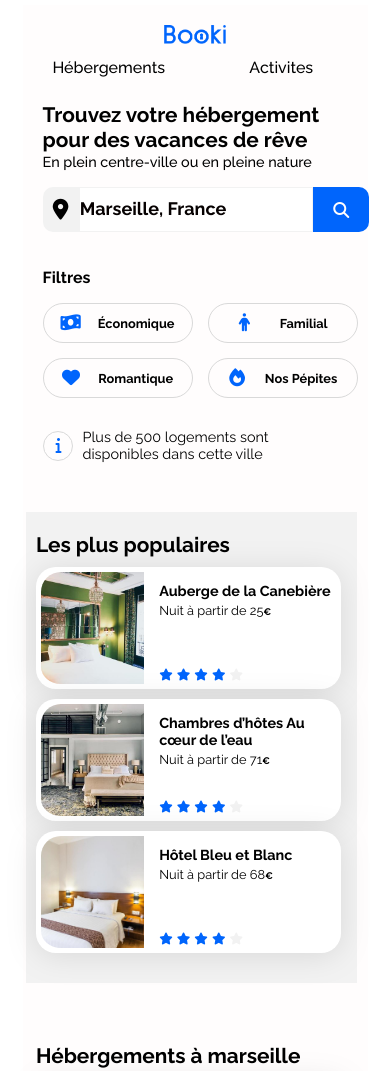
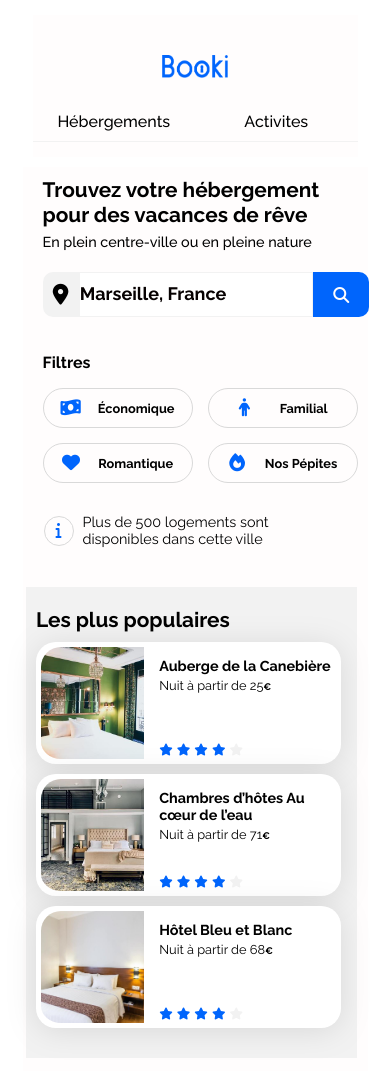
Before and after one commit to Akzaatz/Booki, a plain HTML site: page projet3-booki/index.html in a window 390 px wide. Shown: the top 1071 px of the page. Drawn offline with Linux system fonts and the light colour scheme.

Commit message:
9ème sauvegarde projet booki

```diff
--- a/projet3-booki/css/style.css
+++ b/projet3-booki/css/style.css
@@ -43,18 +43,26 @@ nav,
 nav {
   max-width: 1440px;
   min-height: 79px;
-  margin: 0 auto;
-  display: flex;
-  align-items: baseline;
-  justify-content: space-between;
+  display: grid;
+  grid-template-columns: 1fr 1fr;
+  grid-template-rows: 1fr 1fr;
+  grid-template-areas:
+    "vid men"
+    "log log";
+  margin-bottom: 30px;
+}
+.logo {
+  grid-area: log;
 }
 nav img {
-  width: 61.09px;
-  height: 19px;
+  width: 65.09px;
+  height: 23px;
   margin-top: 10px;
 }
 nav ul {
   display: flex;
+  grid-area: men;
+  justify-content: right;
 }
 nav li {
   text-transform: capitalize;
@@ -66,9 +74,11 @@ nav li {
   transition: 0.5s ease;
   padding: 20px 10px;
 }
+
 nav li:hover {
   color: var(--main-color);
 }
+
 nav li:hover::before {
   content: "";
   width: 80%;
@@ -229,7 +239,7 @@ input {
   border-radius: 100%;
   position: absolute;
   top: 28px;
-  left: 5x;
+  left: 1px;
 }
 .icon-info i {
   position: absolute;
@@ -264,7 +274,6 @@ a {
 }
 
 .card-title {
-  padding: 10px;
   font-size: 16px;
   font-weight: bolder;
 }
@@ -337,7 +346,7 @@ a {
   line-height: 25px;
 }
 .hebergements-cards img {
-  height: 136px;
+  height: 120px;
   border-radius: 20px 20px 0 0;
 }
 .populaires-title {
@@ -412,7 +421,7 @@ a {
 .activites-container img {
   border-radius: 20px 20px 0 0;
   width: 297.5px;
-  height: 439px;
+  height: 360px;
 }
 
 footer {
@@ -447,7 +456,7 @@ h5 {
 /* Medium devices (tablets, less/equal than 1024px)
   @media (max-width: 1024px) {*/
 
-@media screen and (max-width: 1380px) {
+@media screen and (max-width: 1300px) {
   body {
     width: 1024px;
   }
@@ -459,6 +468,9 @@ h5 {
   .hebergements,
   .populaires {
     width: 98%;
+  }
+  .populaires {
+    margin-top: 70px;
   }
 
   .populaires-cards {
@@ -487,7 +499,7 @@ h5 {
   @media (max-width: 767.98px) {
     /* ... */
 
-@media screen and (max-width: 980px) {
+@media screen and (max-width: 1045px) {
   body {
     max-width: 375px;
     padding: 5px 15px;
@@ -496,9 +508,10 @@ h5 {
     display: block;
     text-align: center;
     padding: 0;
+    margin: 10px;
   }
   .logo {
-    padding: 10px 0;
+    padding: 30px;
   }
   nav ul {
     width: 100%;
@@ -511,17 +524,26 @@ h5 {
     width: 100%;
     margin: 0;
   }
+
   nav a {
     font-size: 1rem;
     font-weight: 500;
   }
+  nav li:hover::before {
+    visibility: hidden;
+  }
 
-  nav li:hover::before {
-    transform: translateY(30px);
+  .nav-btn {
     width: 100%;
-    justify-content: space-around;
-    left: -1px;
+    padding-bottom: 10px;
+    border-bottom: 1px solid var(--main-bg-color);
   }
+  .nav-btn:hover,
+  .nav-btn:focus {
+    color: var(--main-color);
+    border-bottom: 2px solid var(--main-color);
+  }
+
   .search-container,
   .filtres-container {
     width: 100%;
@@ -534,7 +556,7 @@ h5 {
   .intro p {
     font-size: 0.9rem;
     font-weight: 500;
-    line-height: 20px;
+    line-height: 30px;
   }
 
   .search {
@@ -619,8 +641,8 @@ h5 {
     border-radius: 0%;
   }
   .populaires {
-    margin-top: 10px;
     padding: 20px 10px 30px;
+    margin: 0;
   }
   .populaires-title i {
     visibility: hidden;
@@ -687,8 +709,11 @@ h5 {
     margin: 0;
     padding: 0 20px;
   }
+  .activites-container {
+    margin-top: 0;
+  }
   .activites-title h2 {
-    margin: 45px 10px 0;
+    margin: 10px 10px 0;
     font-size: 1.3rem;
   }
   .activites-cards img {
@@ -709,7 +734,7 @@ h5 {
     font-size: 1rem;
   }
   footer li {
-    font-size: 0.8;
+    font-size: 0.8rem;
     line-height: 23px;
   }
 }
--- a/projet3-booki/index.html
+++ b/projet3-booki/index.html
@@ -3,8 +3,10 @@
   <head>
     <meta charset="UTF-8" />
     <meta name="viewport" content="width=device-width, initial-scale=1.0" />
-    <script src="https://kit.fontawesome.com/1bb0677a28.js" crossorigin="anonymous"></script>
-
+    <script
+      src="https://kit.fontawesome.com/1bb0677a28.js"
+      crossorigin="anonymous"
+    ></script>
     <title>Agence Booki</title>
     <link rel="stylesheet" href="./css/style.css" />
   </head>
@@ -17,8 +19,8 @@
         </div>
 
         <ul>
-          <li><a href="#main-hebergements">Hébergements</a></li>
-          <li> <a href="#main-activites">Activites</a> </li>
+          <li><a class="nav-btn" href="#main-hebergements">Hébergements</a></li>
+          <li><a class="nav-btn" href="#main-activites">Activites</a></li>
         </ul>
       </nav>
     </header>
@@ -51,7 +53,7 @@
         </div>
       </div>
     </section>
-      <div class="filtres-container">
+    <section class="filtres-container">
       <div class="filtres">
         <div class="filtres-up">
           <h2>filtres</h2>
@@ -60,28 +62,30 @@
           <div class="filtres-down-buttons">
             <ul>
               <li>
-                  <a href="#">
+                <div>
                   <button id="ec">
                     <i class="fa-solid fa-money-bill-wave"></i>économique
                   </button>
-                  </a>
+                </div>
               </li>
               <li>
-                  <a href="#"
-                    ><button id="fa">
+                <div>
+                  <button id="fa">
                     <i class="fa-solid fa-person"></i>familial
-                    </button></a
-                  >
+                  </button>
+                </div>
               </li>
               <li>
-                  <a href="#"
-                    ><button id="ro">
+                <div>
+                  <button id="ro">
                     <i class="fa-solid fa-heart"></i>romantique
-                    </button></a
-                  >
+                  </button>
+                </div>
               </li>
               <li>
-                  <button id="pts"><i class="fa-solid fa-fire"></i>nos pépites</button>
+                <button id="pts">
+                  <i class="fa-solid fa-fire"></i>nos pépites
+                </button>
               </li>
             </ul>
           </div>
@@ -89,10 +93,7 @@
       </div>
       <div class="filtres-infos">
         <div>
-                <div class="ellipse11">
-                </div>
-
-
+          <div class="ellipse11"></div>
         </div>
 
         <div class="icon-info">
@@ -103,18 +104,16 @@
           <p>Plus de 500 logements sont disponibles dans cette ville</p>
         </div>
       </div>
-      </div>
-
-
+    </section>
     <section class="main-container">
       <div id="main-hebergements">
-
         <div class="hebergements">
           <div class="hebergements-title">
             <h2 class="section-title">Hébergements à marseille</h2>
           </div>
           <div class="hebergements-cards">
-                <div class="hebergements-cards-up"><a href="#">
+            <div class="hebergements-cards-up">
+              <a href="#">
                 <article class="card">
                   <img
                     src="./images/hebergements/fred-kleber.jpg"
@@ -194,9 +193,11 @@
                     </div>
                   </div>
                 </article>
-                  </a></div>
+              </a>
+            </div>
 
-<div class="hebergements-cards-down"><a href="#">
+            <div class="hebergements-cards-down">
+              <a href="#">
                 <article class="card">
                   <img
                     src="./images/hebergements/fred-kleber.jpg"
@@ -276,8 +277,8 @@
                     </div>
                   </div>
                 </article>
-  </a></div>
-
+              </a>
+            </div>
           </div>
           <div class="hebergements-link">
             <p>Afficher plus</p>
@@ -373,18 +374,17 @@
               </article>
             </a>
           </div>
-
         </div>
       </div>
-      </div>
-      <section id="main-activites">
 
+      <div id="main-activites">
         <div class="activites-title">
           <h2 class="section-title">Activités à Marseille</h2>
         </div>
         <div class="activites-container">
           <div class="activites-cards">
-                <div>   <a href="#">
+            <div>
+              <a href="#">
                 <article class="card">
                   <img
                     src="./images/activites/reno-laithienne.jpg"
@@ -393,14 +393,14 @@
                   <div class="card-content">
                     <div class="card-txt">
                       <h3 class="card-title">Vieux-Port</h3>
-
+                    </div>
+                  </div>
+                </article>
+              </a>
             </div>
 
-                      </div>
-                    </article>
-                  </a></div>
-
-             <div><a href="#">
+            <div>
+              <a href="#">
                 <article class="card">
                   <img
                     src="./images/activites/paul-hermann.jpg"
@@ -412,9 +412,11 @@
                     </div>
                   </div>
                 </article>
-              </a></div>
+              </a>
+            </div>
 
-      <div>    <a href="#">
+            <div>
+              <a href="#">
                 <article class="card">
                   <img
                     src="./images/activites/kilyan-sockalingum.jpg"
@@ -426,8 +428,10 @@
                     </div>
                   </div>
                 </article>
-      </a></div>
-            <div> <a href="#">
+              </a>
+            </div>
+            <div>
+              <a href="#">
                 <article class="card">
                   <img
                     src="./images/activites/florian-wehde.jpg"
@@ -439,28 +443,28 @@
                     </div>
                   </div>
                 </article>
-              </a></div>
+              </a>
             </div>
           </div>
-      </section>
-
+        </div>
+      </div>
     </section>
     <footer>
       <div class="footer-infos">
         <div>
           <div><h5>À propos</h5></div>
-            <div><ul>
+          <div>
+            <ul>
               <li>Fonctionnement du site</li>
               <li>Condition générales</li>
               <li>Données et confidentielités</li>
-              </ul></div>
-
+            </ul>
+          </div>
         </div>
       </div>
       <div class="footer-hebergements">
         <div><h5>Nos hébergements</h5></div>
         <div>
-
           <ul>
             <li>Charte qualité</li>
             <li>Proposer votre hôtel</li>
@@ -478,7 +482,6 @@
           </ul>
         </div>
       </div>
-
     </footer>
   </body>
 </html>
```
Lines whose indentation alone changed are shown as unchanged.
